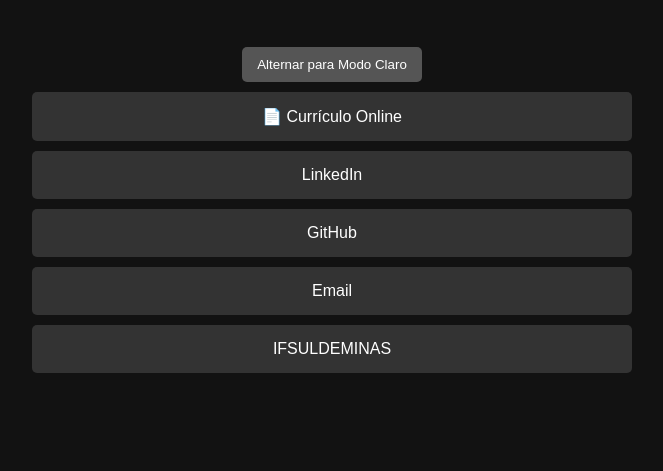
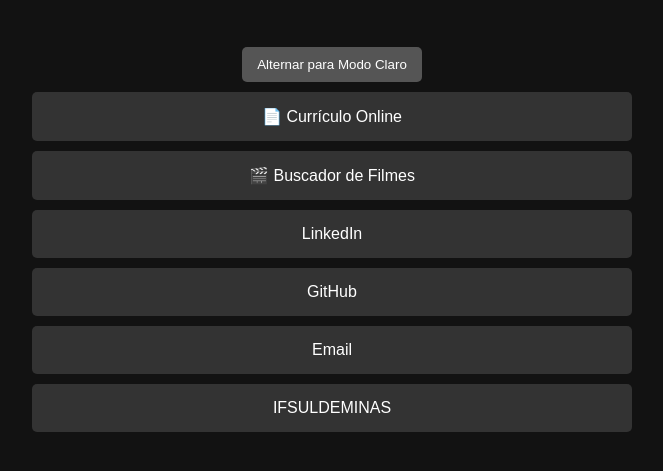
Before and after one commit to RonaldoCodigos/RonaldoCodigos.github.io, a plain HTML site: page index.html in a window 1280 px wide. Shown: the part 333-804 px from the top of the page, without its empty margins (308-971 px from the left). Drawn offline with Linux system fonts and the light colour scheme.

Commit message:
Update index.html

```diff
--- a/index.html
+++ b/index.html
@@ -20,6 +20,7 @@
 
         <div class="links">
             <a href="https://ronaldocodigos.github.io/curriculo-web/" target="_blank">📄 Currículo Online</a>
+            <a href="https://ronaldocodigos.github.io/buscador-de-filmes/" target="_blank">🎬 Buscador de Filmes</a>
             <a href="https://www.linkedin.com/in/ronaldo-brazier-junior-7944b3189/" target="_blank">LinkedIn</a>
             <a href="https://github.com/RonaldoCodigos" target="_blank">GitHub</a>
             <a href="mailto:braziezinho@gmail.com" target="_blank">Email</a>
```
